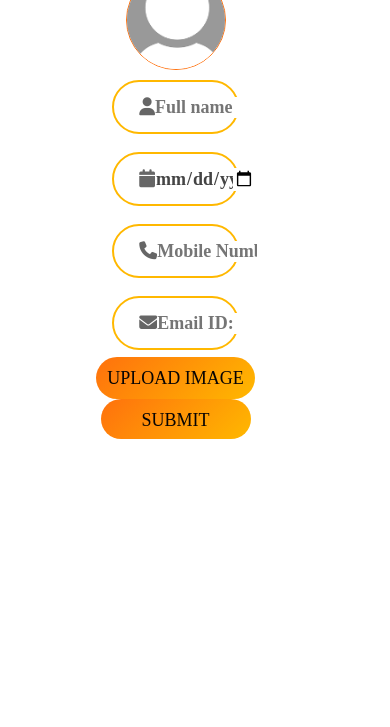
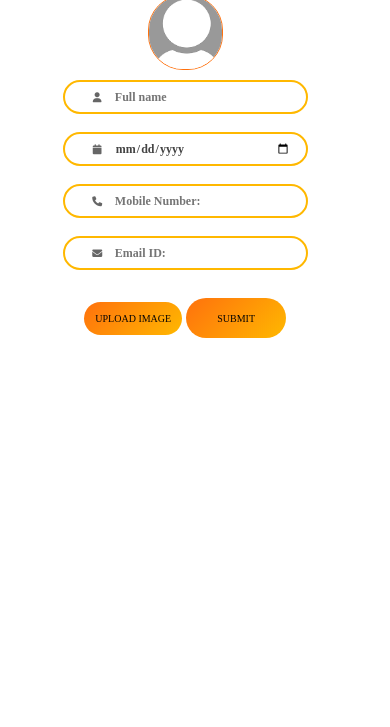
Before and after one commit to Pranjali2217/Bot-Guardian, a plain HTML site: page Profile.html in a window 390 px wide. Shown: the part 117-844 px from the top of the page. Drawn offline with nearby package versions, Linux system fonts and the light colour scheme.

Commit message:
profile media updated

```diff
--- a/Profile.html
+++ b/Profile.html
@@ -104,7 +104,7 @@
 
         <h2>User Profile</h2>
         <div class="profile-image">
-            <img id="avatar" src="/default_img.png" alt="Profile Picture" style="height: 100px; width: 100px;">
+            <img id="avatar" src="/default_img.png" alt="Profile Picture" >
         </div>
 
         <div class="profile-container">
@@ -135,7 +135,7 @@
                     <input type="email" id="email" name="email" required placeholder="Email ID:">
                 </div>
                 <br>
-                <div id="submit">
+                <div id="submit ">
                     <input type="file" id="file-input" accept="image/*">
                     <label for="file-input" class="upload-button">UPLOAD IMAGE</label>
                     <input class="btn" type="submit" value="SUBMIT">
--- a/home.css
+++ b/home.css
@@ -479,7 +479,7 @@ body {
 
 #upload-btn{
   background-color: white;
-  color: #ff710d;
+  color: #ded0c5;
   margin-right: 5px;
   border: 2px solid #ff710d;
   border-radius: 10px;
--- a/profile.css
+++ b/profile.css
@@ -47,7 +47,7 @@ body{
 .profile-image #avatar {
     width: 100%;
     height: 100%;
-    object-fit: cover;
+    /* object-fit: cover; */
 }
 
 form{
@@ -114,7 +114,7 @@ form{
 }
 
 .profile h2{
-    margin-top: 10px;
+    margin-top: 40px;
     margin-bottom: 10px ;
     color: #ff710d;
 }
@@ -947,6 +947,7 @@ form{
       width: 60px;
     }
 
+
     .home-section {
       width: 100%;
       left: 0;
@@ -974,3 +975,84 @@ form{
   /* css */
 
   @import url('https://fonts.googleapis.com/css2?family=Poppins:wght@400;500;600&display=swap');
+
+
+
+  @media screen and (max-width: 600px){
+    .form-group input{
+      font-size: 12px;
+    }
+
+    .form-group {
+      width:90%;
+      padding: 15px;
+    }
+
+    .form-group i{
+      flex:1;
+      font-size: 10px;
+    }
+
+    .profile h2{
+      margin-top: 15px;
+      margin-bottom: 8px ;
+
+    }
+
+    .profile {
+      position:fixed;
+      width:100%;
+      height:100%;
+      margin-top:60px;
+      margin-bottom: 30px;
+      padding-left: 10%;
+      padding-right: 15%;
+
+
+  }
+
+    .upload-button {
+
+      font-size: 10px;
+      border-radius: 50px;
+      margin: 10px 0;
+      width: 100px;
+      height:40px;
+      padding: 11px;
+  }
+
+    .btn{
+
+      font-size: 10px;
+      border-radius: 50px;
+      margin: 10px 0;
+      width: 100px;
+      height:40px;
+      padding: 11px;
+  }
+
+  .profile-image {
+    width: 75px;
+    height: 75px;
+    border-radius: 35px;
+    margin: 0 auto;
+    margin-top: 10px;
+    margin-bottom: 10px;
+  }
+
+  .profile-image #avatar {
+      width: 75px;
+      height:75px;
+      object-fit: cover;
+      padding:unset;
+  }
+  nav .sidebar-button i {
+    font-size: 25px;
+    margin-right: 10px;
+  }
+
+
+
+
+
+}
```
Also changed, not shown: NewProfile.html (+2 -2 lines).
